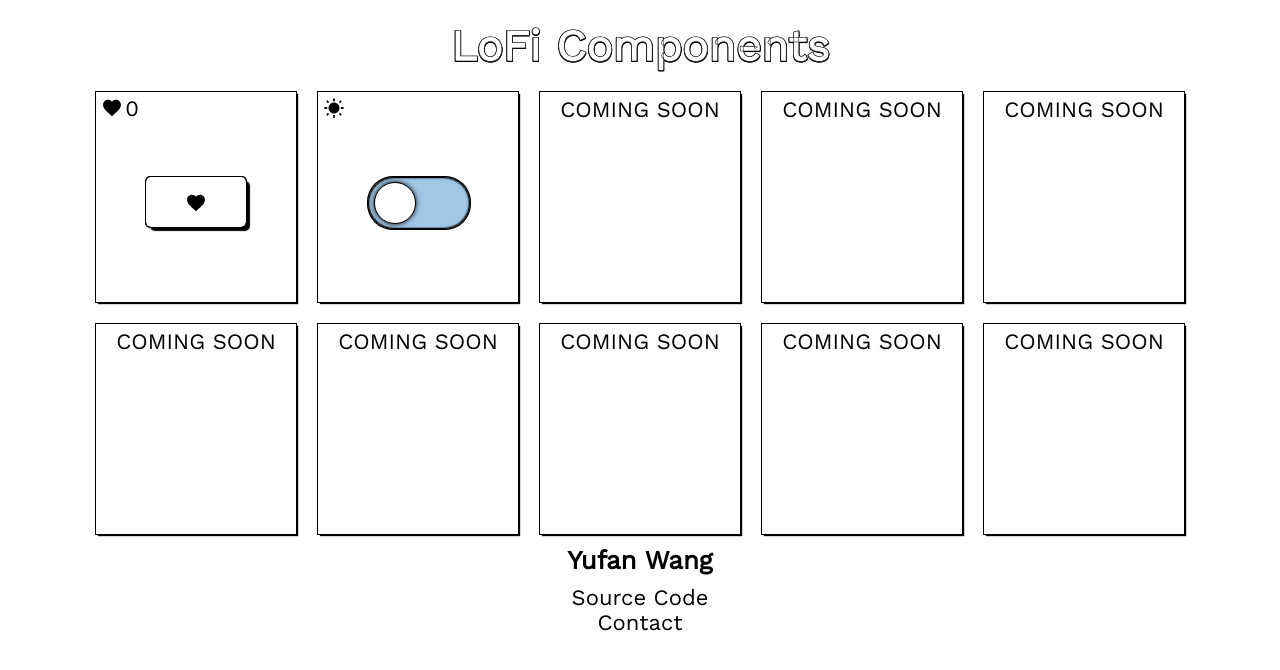
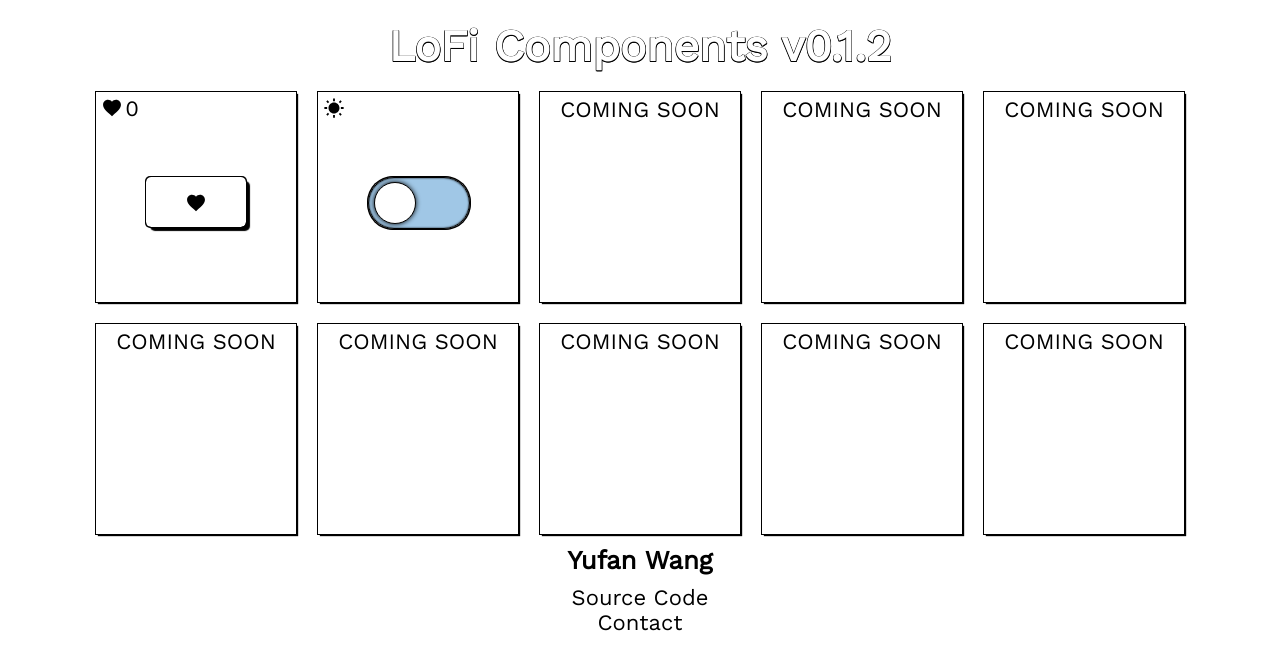
Before and after one commit to yufanw/LoFiComponents, a React (Create React App) app: page / in a window 1280 px wide. Shown: the top 670 px of the page. Built offline with nearby package versions, Linux system fonts and the light colour scheme.

Commit message:
text stroke fixes

```diff
--- a/src/App.css
+++ b/src/App.css
@@ -26,27 +26,25 @@ html {
 h1 {
   margin: 0;
   padding: 20px;
-  -webkit-text-stroke: 0.5px black;
-  -webkit-text-fill-color: white;
-  color: inherit;
+  color: white;
   text-shadow:
-    0.5px 0.5px 0px,
-    -0.5px -0.5px 0.5px,
-    0.5px -0.5px 0,
-    -0.5px 0.5px 0.5px,
-    0.5px 0.5px 0;
+    0.5px 0.5px 0.5px #000,
+    -0.5px -0.5px 0.5px #000,
+    0.5px -0.5px 0.5px #000,
+    -0.5px 0.5px 0.5px #000,
+    0.5px 0.5px 0.5px #000;
   -webkit-text-shadow:
-    0.5px 0.5px 0px,
-    -0.5px -0.5px 0.5px,
-    0.5px -0.5px 0,
-    -0.5px 0.5px 0.5px,
-    0.5px 0.5px 0;
+    0.5px 0.5px 0.5px #000,
+    -0.5px -0.5px 0.5px #000,
+    0.5px -0.5px 0.5px #000,
+    -0.5px 0.5px 0.5px #000,
+    0.5px 0.5px 0.5px #000;
   -moz-text-shadow:
-    0.5px 0.5px 0px,
-    -0.5px -0.5px 0.5px,
-    0.5px -0.5px 0,
-    -0.5px 0.5px 0.5px,
-    0.5px 0.5px 0;
+    0.5px 0.5px 0.5px #000,
+    -0.5px -0.5px 0.5px #000,
+    0.5px -0.5px 0.5px #000,
+    -0.5px 0.5px 0.5px #000,
+    0.5px 0.5px 0.5px #000;
 }
 
 .app-wrapper {
--- a/src/App.jsx
+++ b/src/App.jsx
@@ -40,7 +40,7 @@ class App extends Component {
   render() {
     return (
       <div className={this.state.toggle ? "App dark" : "App"}>
-        <h1>LoFi Components</h1>
+        <h1>LoFi Components v0.1.2</h1>
         <div className="app-wrapper">
 
           <div className="comp">
```
